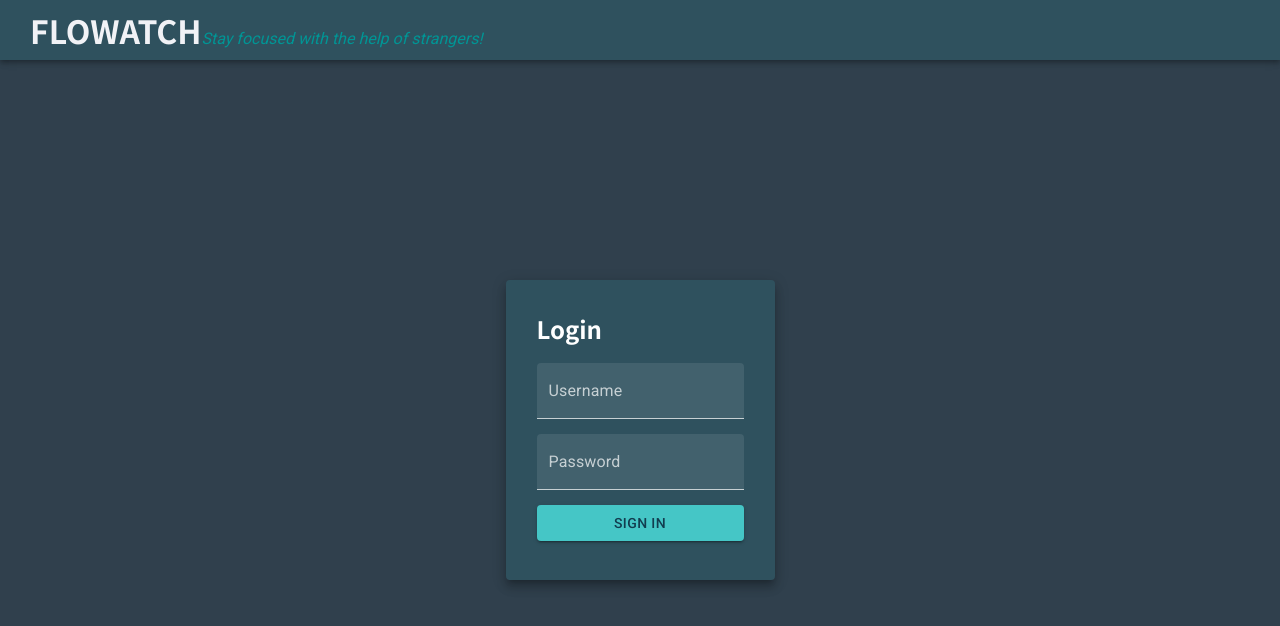
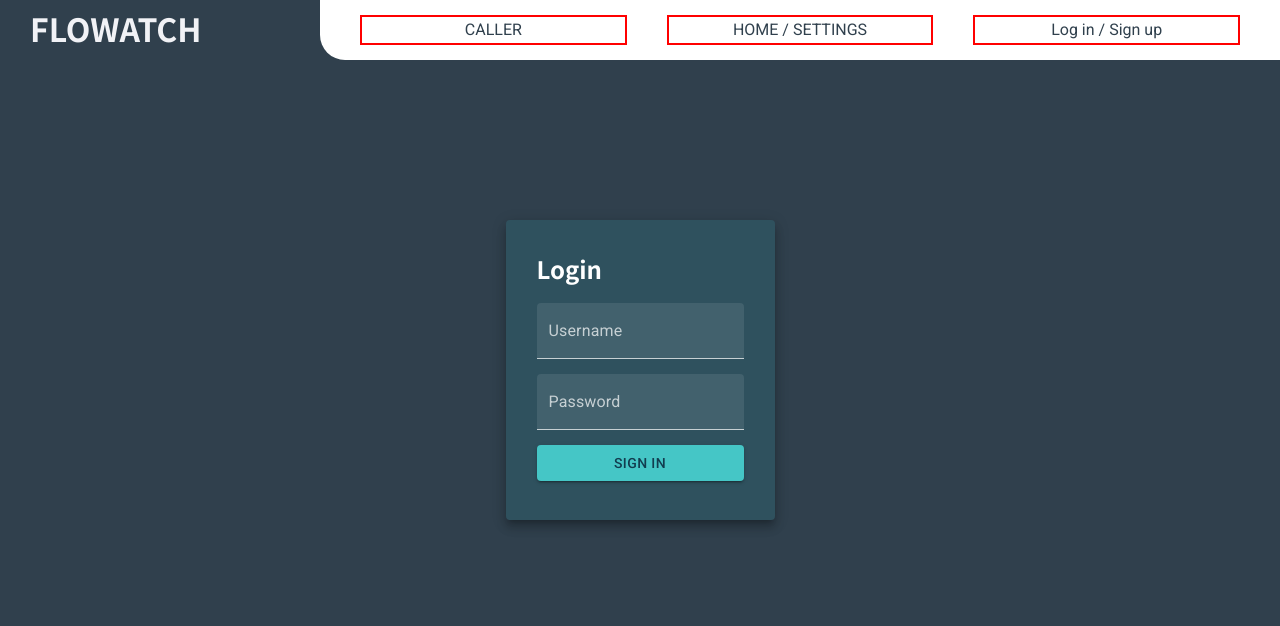
Before and after one commit to osedoe/flowatch-front, a React (Create React App) app: page /signin in a window 1280 px wide. Shown: the top 626 px of the page. Built offline with nearby package versions, Linux system fonts and the light colour scheme.

Commit message:
Break the nav to showcase the new layout

```diff
--- a/src/components/header/Header.tsx
+++ b/src/components/header/Header.tsx
@@ -1,25 +1,50 @@
 import React from 'react';
 import styled from 'styled-components';
 
-const Container = styled.header`
-  display: flex;
-  flex-direction: row;
-  justify-content: space-between;
-  align-items: center;
-  padding: 10px 30px;
+const Container = styled.div`
+  display: grid;
+  grid-template-columns: 1fr 3fr;
   height: 60px;
 `;
 
 const Heading = styled.div`
+  padding: 10px 30px;
+`;
+
+const Nav = styled.nav`
+  background: white;
+  border-bottom-left-radius: 25px;
+  color: #30404D;
+`;
+
+const Menu = styled.div`
+  display: grid;
+  grid-template-columns: repeat(3, 1fr);
+  //flex-direction: row;
+  //justify-content: space-between;
+  //align-items: center;
+  padding: 15px 40px;
+  grid-gap: 40px;
+  height: 100%;
+`;
+
+const Div = styled.div`
+  border: 2px solid red;
   display: flex;
-  flex-direction: row;
-  justify-content: space-between;
-  align-items: flex-end;
+  justify-content: center;
+  align-items: center;
+`;
+
+const LoginWrapper = styled.div`
+  border: 2px solid red;
+  display: flex;
+  justify-content: center;
+  align-items: center;
 `;
 
 const H1 = styled.h1`
+  font-weight: bold;
   margin: 0;
-  font-weight: bold;
 `;
 
 const Subtitle = styled.p`
@@ -28,12 +53,24 @@ const Subtitle = styled.p`
   margin: 0;
 `;
 
-
 export const Header = () => {
   return <Container>
     <Heading>
       <H1>FLOWATCH</H1>
-      <Subtitle>Stay focused with the help of strangers!</Subtitle>
     </Heading>
+    <Nav>
+      <Menu>
+        <Div>CALLER</Div>
+        <Div>HOME / SETTINGS</Div>
+        <LoginWrapper>Log in / Sign up</LoginWrapper>
+      </Menu>
+    </Nav>
   </Container>;
+
+  // return <Container>
+  //   <Heading>
+  //     <H1>FLOWATCH</H1>
+  //     <Subtitle>Stay focused with the help of strangers!</Subtitle>
+  //   </Heading>
+  // </Container>;
 };
--- a/src/components/layout/Layout.tsx
+++ b/src/components/layout/Layout.tsx
@@ -4,8 +4,12 @@ import { AppBar } from '@material-ui/core';
 import { Header } from '../header/Header';
 
 const Container = styled.div`
-  background: var(--bg1);
+  //background: var(--bg1);
   height: 100vh;
+
+  & > header {
+    box-shadow: none;
+  }
 `;
 
 const BodyWrapper = styled.div`
@@ -19,7 +23,7 @@ export interface LayoutProps {
 
 export const Layout = ({ children }: LayoutProps) => {
   return <Container>
-    <AppBar position="sticky">
+    <AppBar color="transparent">
       <Header/>
     </AppBar>
     <BodyWrapper>
```
